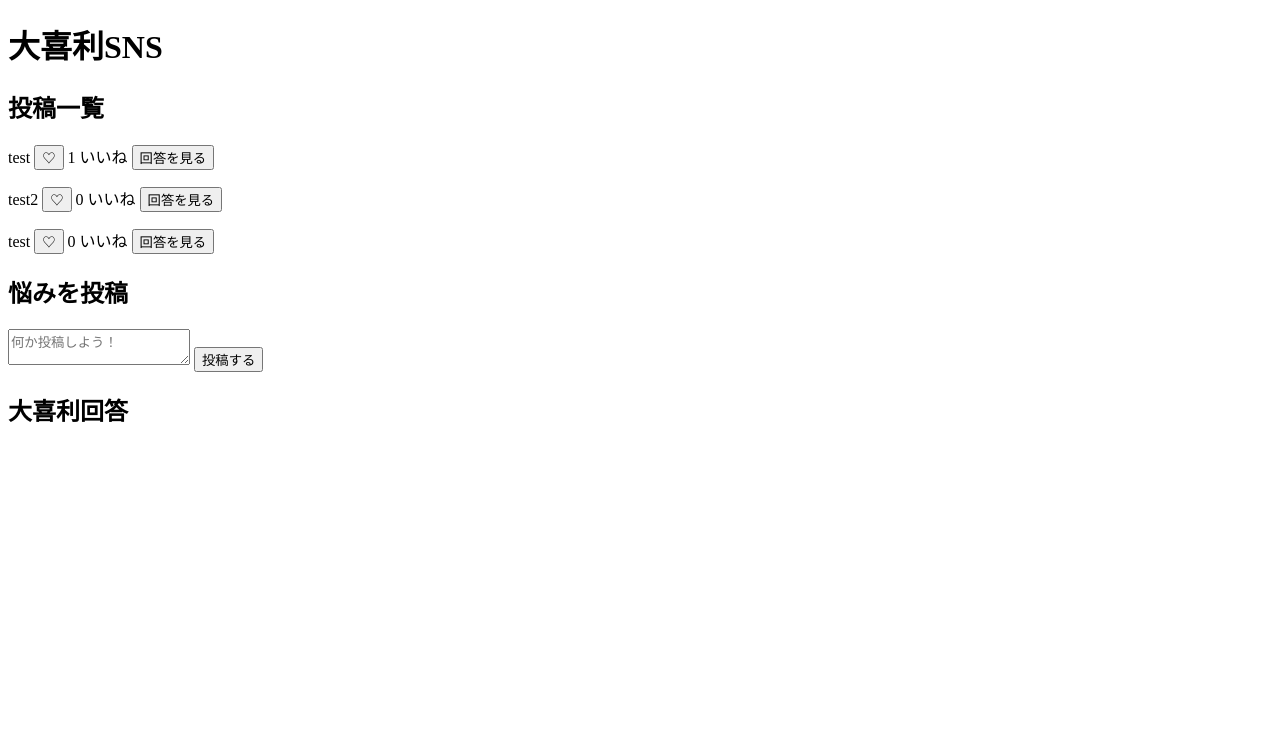
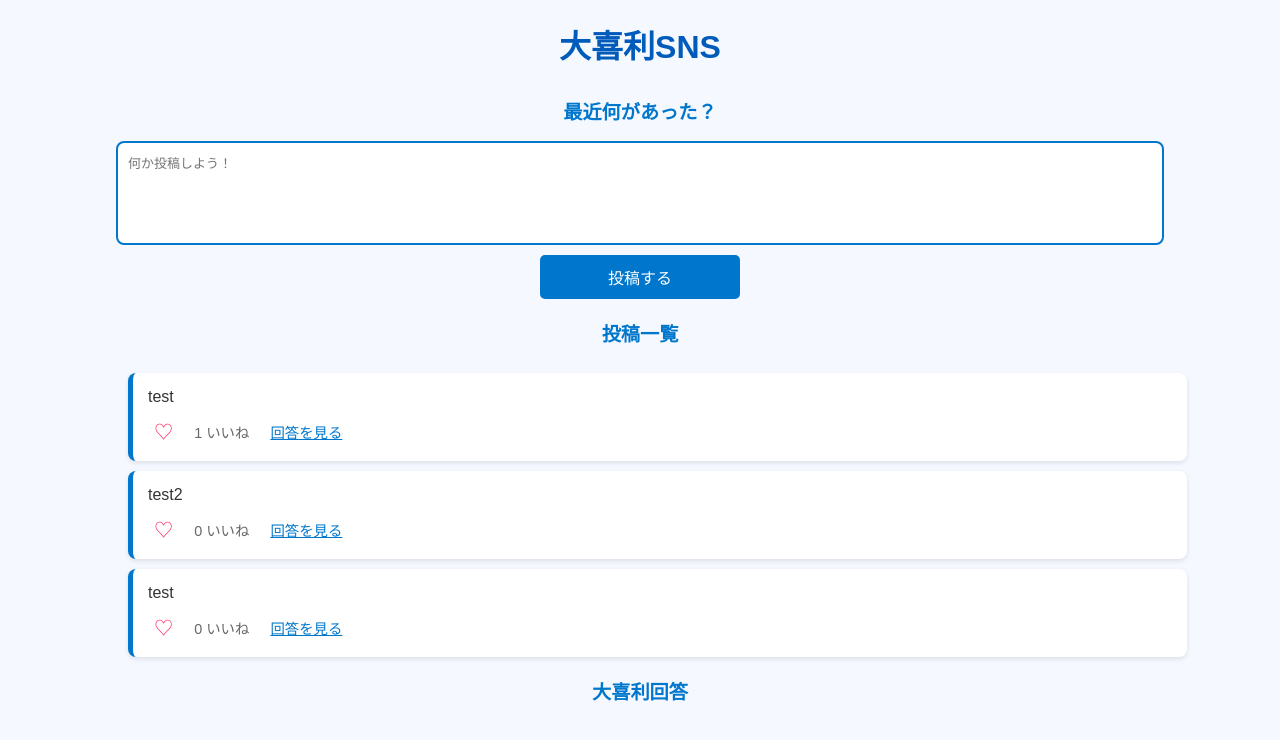
Before and after one commit to shio0418/Hackason, a Flask app: page / in a window 1280 px wide. Shown: the top 740 px of the page. Run offline with Flask 3, Linux system fonts and the light colour scheme; data comes from the database, SQL or seed files in the repository.

Commit message:
cssちょっと

```diff
--- /dev/null
+++ b/static/css/style.css
@@ -0,0 +1,170 @@
+/* スマホ用デザイン（680px以下） */
+@media screen and (max-width: 10000px) {
+  /* 全体のスタイル */
+  body {
+    font-family: sans-serif;
+    margin: 0;
+    background-color: #f5f9ff;
+    color: #333;
+    display: flex;
+    flex-direction: column;
+    align-items: center;
+    width: 100%;
+  }
+
+  /* タイトル */
+  h1 {
+    color: #005bbb;
+    margin-bottom: 10px;
+    text-align: center;
+  }
+
+  /* セクションタイトル */
+  h2 {
+    color: #0077cc;
+    margin-top: 20px;
+    font-size: 1.2em;
+    text-align: center;
+  }
+
+  /* 投稿フォーム */
+  #postForm {
+    display: flex;
+    flex-direction: column;
+    align-items: center;
+    width: 80%;
+  }
+
+  #postText {
+    width: 100%;
+    height: 80px;
+    padding: 10px;
+    border: 2px solid #0077cc;
+    border-radius: 8px;
+    outline: none;
+    font-size: 1em;
+    resize: none;
+    background: white;
+  }
+
+  .post_btn {
+    background-color: #0077cc;
+    color: white;
+    border: none;
+    padding: 10px 15px;
+    margin-top: 10px;
+    border-radius: 5px;
+    font-size: 1em;
+    cursor: pointer;
+    transition: 0.3s;
+    width: 100%;
+    max-width: 200px;
+  }
+
+  .post_btn:hover {
+    background-color: #005bbb;
+  }
+
+  /* 投稿一覧 */
+  #postlist {
+    width: 80%;
+  }
+
+  .post_list {
+    background: white;
+    border-radius: 8px;
+    padding: 15px;
+    margin-top: 10px;
+    width: 100%;
+    border-left: 5px solid #0077cc;
+    box-shadow: 0px 2px 5px rgba(0, 0, 0, 0.1);
+    display: flex;
+    flex-direction: column;
+    gap: 10px;
+  }
+
+  .post-text {
+    font-size: 1em;
+    margin: 0;
+  }
+
+  /* いいね・回答ボタンエリア */
+  .actions {
+    display: flex;
+    align-items: center;
+    gap: 15px;
+  }
+
+  /* いいねボタン */
+  .like-btn {
+    background: none;
+    border: none;
+    color: #ff3366;
+    font-size: 1.2em;
+    cursor: pointer;
+    transition: 0.3s;
+    display: flex;
+    align-items: center;
+    gap: 5px;
+  }
+
+  .like-btn:hover {
+    transform: scale(1.1);
+  }
+
+  .like-count {
+    font-size: 0.9em;
+    color: #666;
+  }
+
+  /* 回答ボタン */
+  .reply-btn {
+    background: none;
+    border: none;
+    color: #0077cc;
+    cursor: pointer;
+    font-size: 0.9em;
+    text-decoration: underline;
+  }
+
+  .reply-btn:hover {
+    text-decoration: none;
+  }
+
+  /* 大喜利回答一覧 */
+  #replies {
+    width: 90%;
+    max-width: 500px;
+  }
+
+  .reply {
+    background: white;
+    border-radius: 8px;
+    padding: 15px;
+    margin-top: 10px;
+    border-left: 5px solid #ff9900;
+    box-shadow: 0px 2px 5px rgba(0, 0, 0, 0.1);
+    display: flex;
+    justify-content: space-between;
+    align-items: center;
+  }
+
+  .replies p {
+    margin: 0;
+    flex-grow: 1;
+  }
+
+  /* 投票ボタン */
+  .vote-button {
+    background: none;
+    border: none;
+    color: #ff9900;
+    cursor: pointer;
+    font-size: 0.9em;
+    text-decoration: underline;
+  }
+
+  .vote-button:hover {
+    text-decoration: none;
+  }
+}
--- a/static/js/main.js
+++ b/static/js/main.js
@@ -19,11 +19,14 @@ async function loadPosts() {
   postsDiv.innerHTML = "";
   posts.forEach((post) => {
     postsDiv.innerHTML += `
-        <p>
-          ${post.text}
-          <button onclick="likePost(${post.id})">♡</button> ${post.likes} いいね
-          <button onclick="loadReplies(${post.id})">回答を見る</button>
-        </p>
+        <div class="post_list">
+          <p class="post-text">${post.text}</p>
+          <div class="actions">
+            <button class="like-btn" onclick="likePost(${post.id})">♡</button>
+            <span class="like-count">${post.likes} いいね</span>
+            <button class="reply-btn" onclick="loadReplies(${post.id})">回答を見る</button>
+          </div>
+        </div>
       `;
   });
 }
--- a/templates/index.html
+++ b/templates/index.html
@@ -2,19 +2,23 @@
 <html lang="ja">
   <head>
     <meta charset="UTF-8" />
+    <link
+      rel="stylesheet"
+      href="{{ url_for('static', filename='css/style.css') }}"
+    />
     <title>大喜利SNS</title>
   </head>
   <body>
     <h1>大喜利SNS</h1>
 
+    <h2>最近何があった？</h2>
+    <form id="postForm">
+      <textarea id="postText" placeholder="何か投稿しよう！"></textarea>
+      <button class="post_btn" type="submit">投稿する</button>
+    </form>
+
     <h2>投稿一覧</h2>
     <div id="postlist"></div>
-
-    <h2>悩みを投稿</h2>
-    <form id="postForm">
-      <textarea id="postText" placeholder="何か投稿しよう！"></textarea>
-      <button type="submit">投稿する</button>
-    </form>
 
     <h2>大喜利回答</h2>
     <div id="replies"></div>
```
